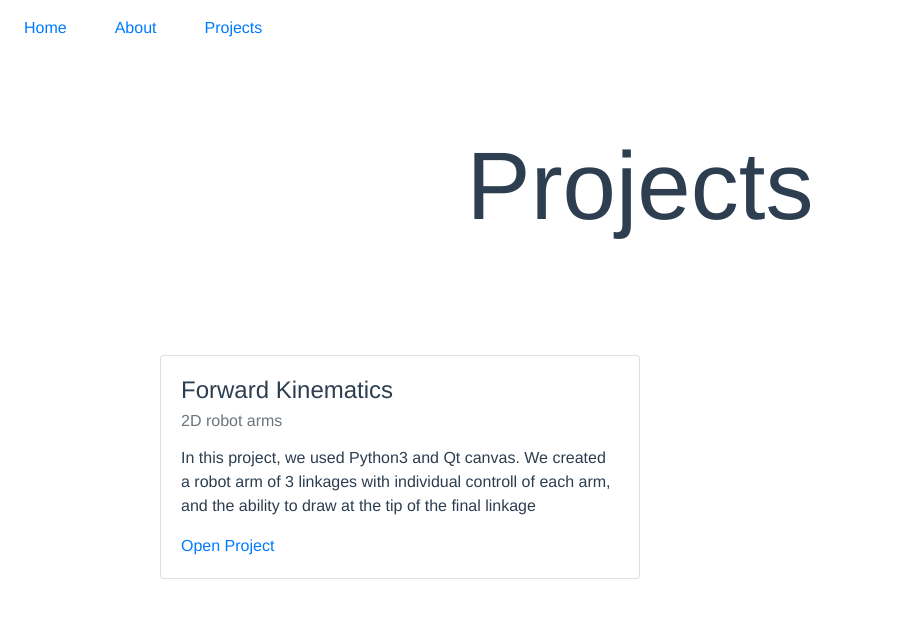
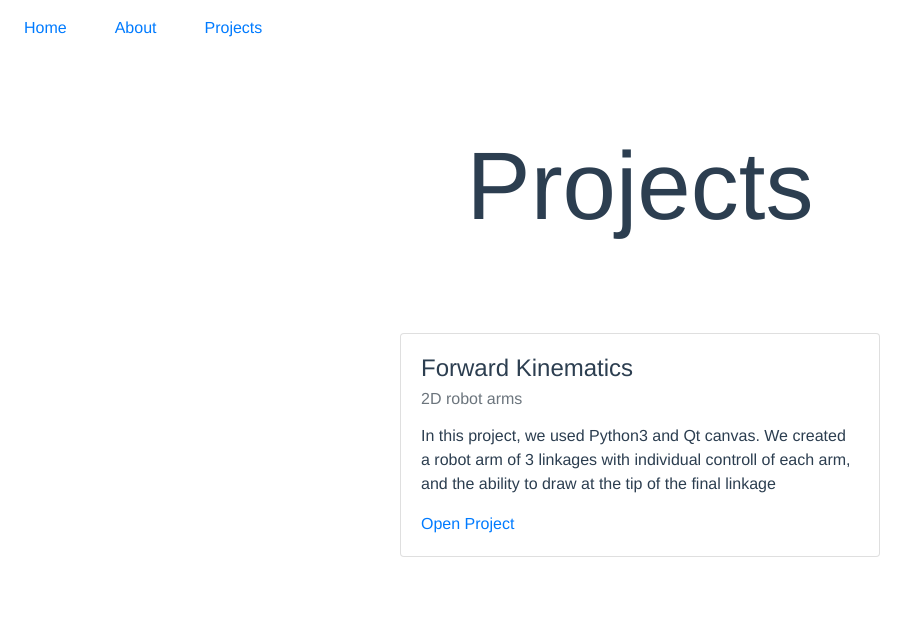
Before and after one commit to jeff-hykin/FullMetalKinematics-website, a Vue app: page /projects in a window 1280 px wide. Shown: the top 618 px of the page, without its empty margins (0-918 px from the left). Built offline with nearby package versions, Linux system fonts and the light colour scheme.

Commit message:
make the card container handle cards well

```diff
--- a/src/views/Projects.vue
+++ b/src/views/Projects.vue
@@ -34,9 +34,13 @@ export default {
 .project-card {
     max-width: 30rem;
     text-align: left;
+    margin: 1.1rem 1.7rem;
 }
 .card-container {
     display: flex;
-    padding: 2.5rem 10rem;
+    align-content: center;
+    justify-content: center;
+    padding: 0 10rem;
+    flex-wrap: wrap;
 }
 </style>
```
